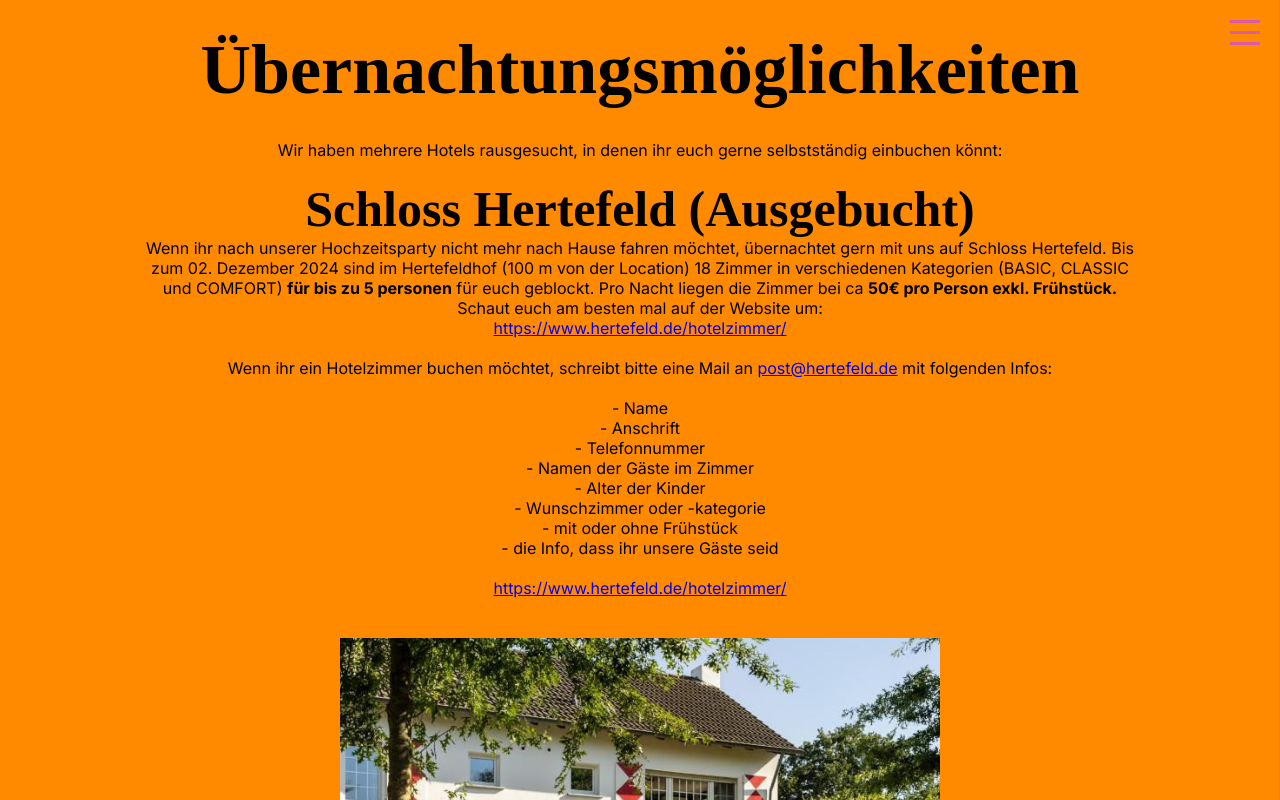
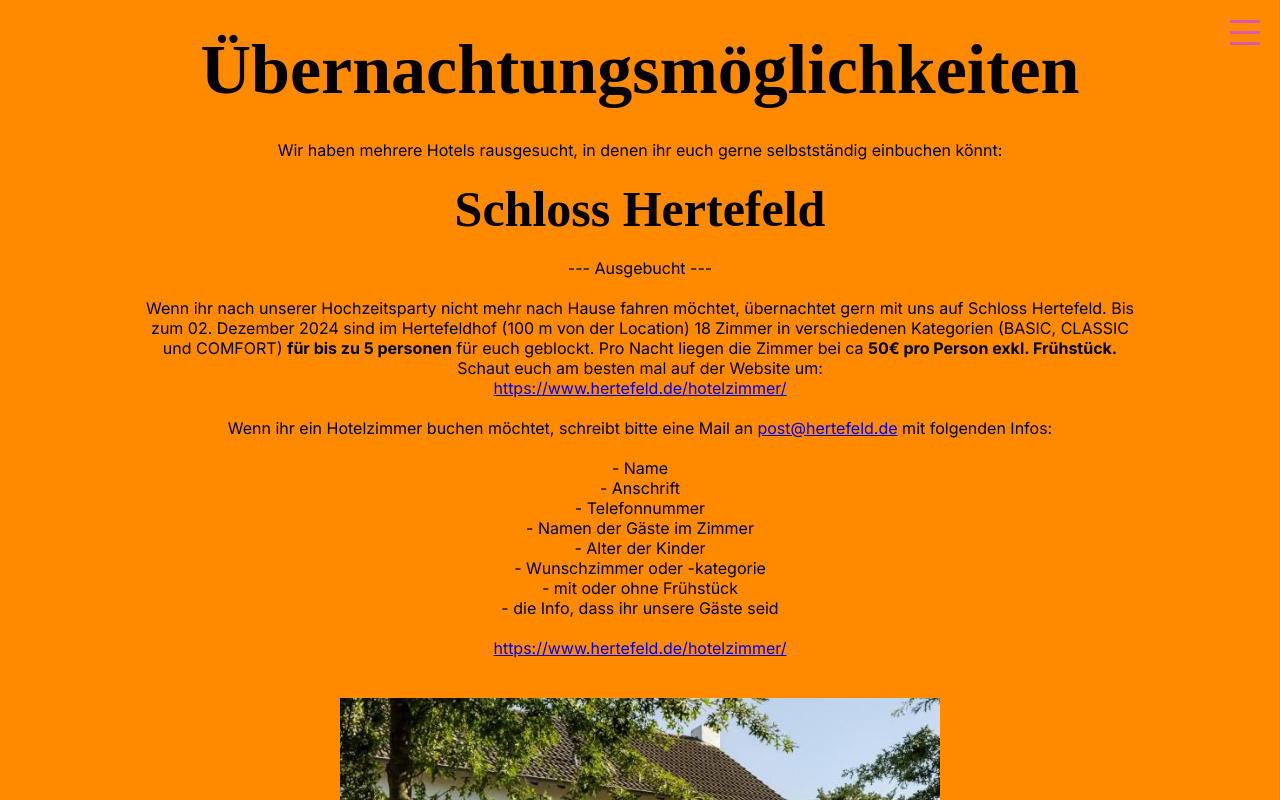
Before and after one commit to LaszloWa/yannek-franzi-wedding, a Next.js app: page /uebernachtung in a window 1280 px wide. Shown: the top 800 px of the page. Built offline with nearby package versions, Linux system fonts and the light colour scheme; a web font is replaced by a local one.

Commit message:
Adjusted notice that hotel is fully booked to look better

```diff
--- a/app/uebernachtung/page.tsx
+++ b/app/uebernachtung/page.tsx
@@ -33,7 +33,10 @@
 				</p>
 				<br />
 
-				<h2>Schloss Hertefeld (Ausgebucht)</h2>
+				<h2>Schloss Hertefeld</h2>
+				<br />
+				<p>--- Ausgebucht ---</p>
+				<br />
 				<p>
 					Wenn ihr nach unserer Hochzeitsparty nicht mehr nach Hause fahren
 					möchtet, übernachtet gern mit uns auf Schloss Hertefeld. Bis zum 02.
```
